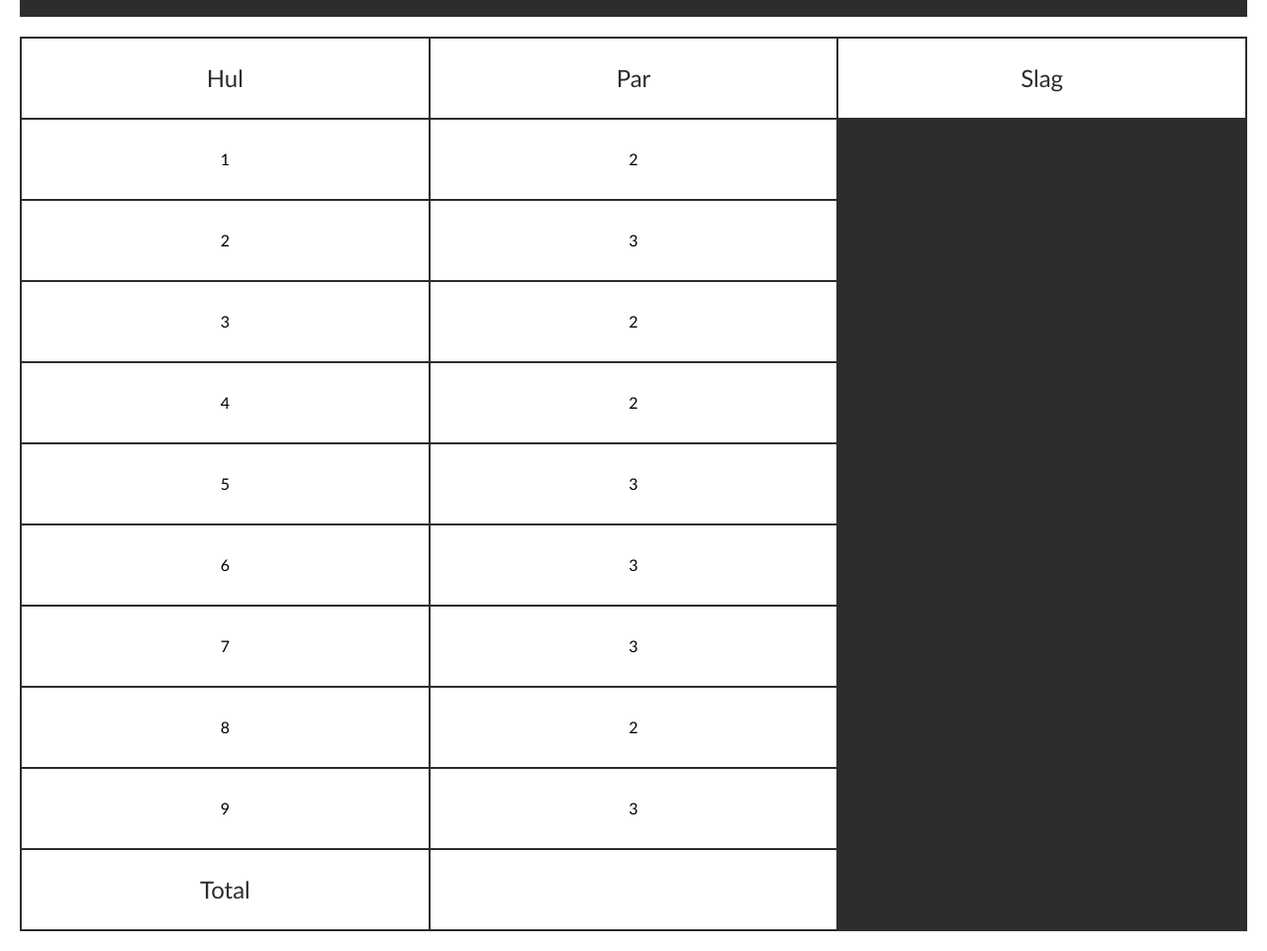
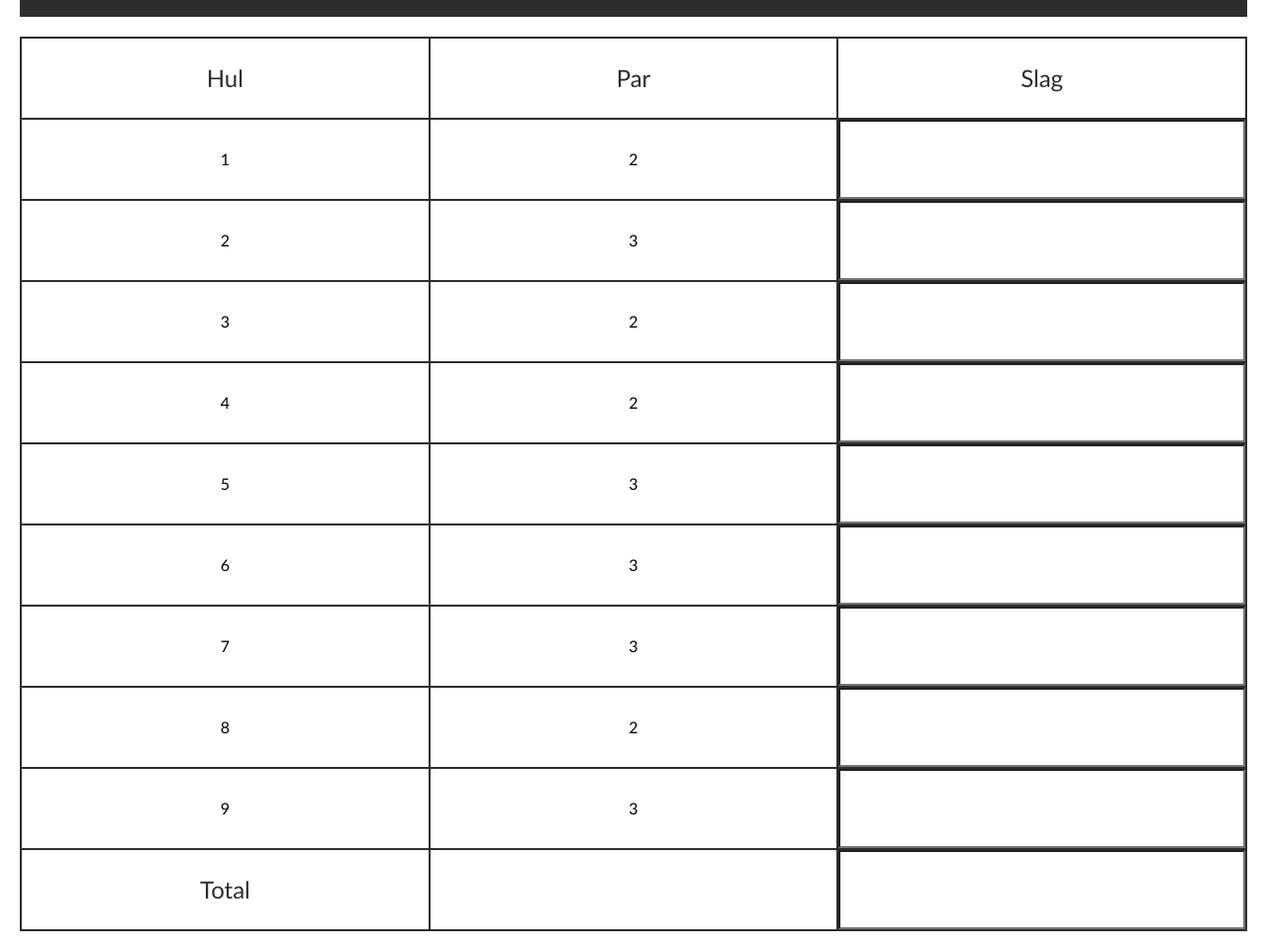
Before and after one commit to Madsbd/Minigolf.Scoreboard, a plain HTML site: page index.html in a window 1280 px wide. Shown: the part 87-1048 px from the top of the page at 99% size. Drawn offline with nearby package versions, Linux system fonts and the light colour scheme.

Commit message:
css grid: tilføjet alle felter

```diff
--- a/index.html
+++ b/index.html
@@ -49,8 +49,30 @@
         <p class="parEight">2</p>
         <p class="parNine">3</p>
         <h2 class="parTotal"></h2>
+        <!-- Grid Table Player Input (column three) -->
+        <input class="inputOne input" type="number" value="">
+        <input class="inputTwo input" type="number" value="">
+        <input class="inputThree input" type="number" value="">
+        <input class="inputFour input" type="number" value="">
+        <input class="inputFive input" type="number" value="">
+        <input class="inputSix input" type="number" value="">
+        <input class="inputSeven input" type="number" value="">
+        <input class="inputEight input" type="number" value="">
+        <input class="inputNine input" type="number" value="">
+        <input class="inputTotal total" type="number">
+
     </section>
 
+    <script src="https://code.jquery.com/jquery-3.4.1.min.js"></script>
+    <script>
+        $(document).on("keyup", ".input", function() {
+            var sum = 0;
+            $(".input").each(function(){
+                sum += +$(this).val();
+            });
+            $(".total").val(sum);
+        });
+    </script>
 </body>
 
 </html>
```
